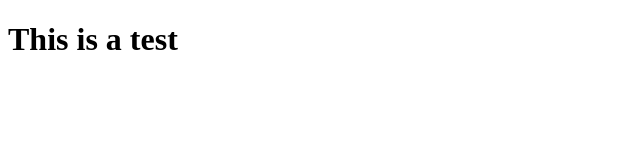
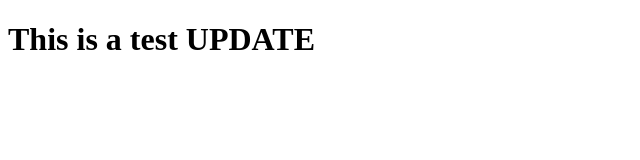
Before and after one commit to ElizabethDean/animated-octo-shame, a plain HTML site: page index.html in a window 1280 px wide. Shown: the whole page, without its empty margins (0-640 px from the left). Drawn offline with Linux system fonts and the light colour scheme.

```diff
--- a/index.html
+++ b/index.html
@@ -5,6 +5,6 @@
 <title>Test</title>
 </head>
 <body>
-<h1>This is a test</h1>
+<h1>This is a test UPDATE</h1>
 </body>
 </html>
```
